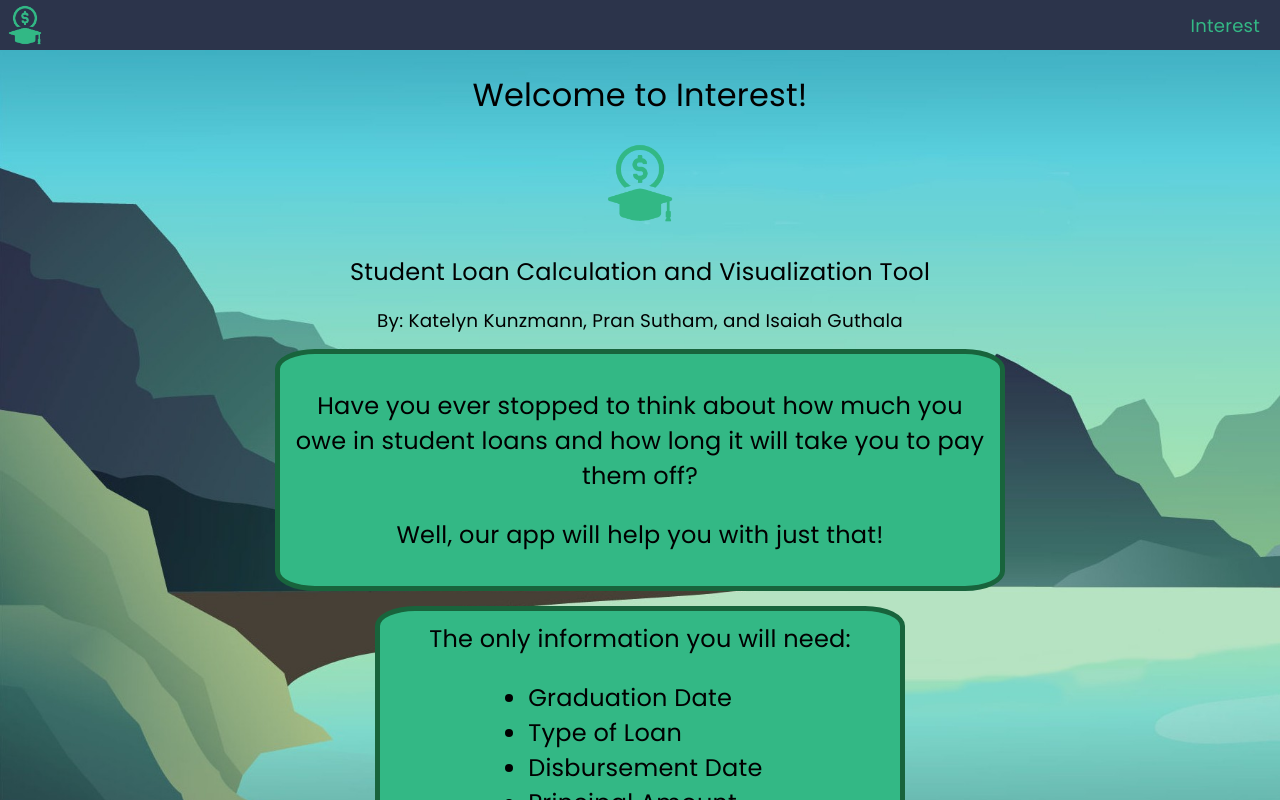
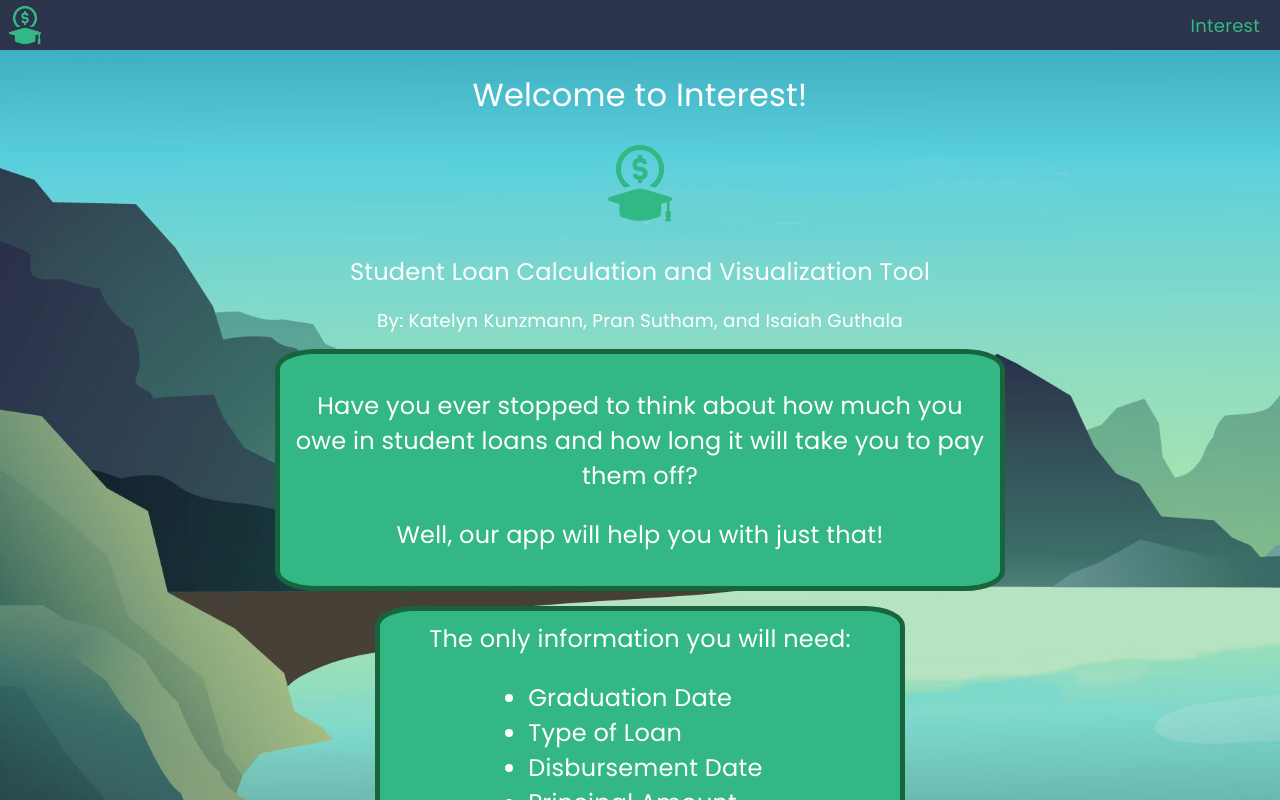
Before and after one commit to KatelynKunzmann/interest, a React (Create React App) app: page / in a window 1280 px wide. Shown: the top 800 px of the page. Built offline with nearby package versions, Linux system fonts and the light colour scheme.

Commit message:
final form

```diff
--- a/src/App.css
+++ b/src/App.css
@@ -29,7 +29,6 @@
   --h2-h3-bold: 300;
 
 
-  /* background: var(--navy); */
   font-family: 'Poppins',Helvetica,Arial,Lucida,sans-serif;
   font-style: normal;
   letter-spacing: 0.015rem;
@@ -54,14 +53,14 @@ main {
 }
 
 h1 {
-  color: forest-green;
+  color: white;
   font-weight: var(--h1-bold);
   text-align: center;
   margin-bottom: var(--small-spacing);
 }
 
 h2, h3 {
-  color: forest-green;
+  color: white;
   font-weight: var(--h2-h3-bold);
   text-align: center;
   margin-bottom: var(--small-spacing);
@@ -73,7 +72,7 @@ h3 {
 }
 
 section, figure {
-  color: forest-green;
+  color: white;
   text-align: center;
   font-size: 1.5rem;
   margin-bottom: var(--small-spacing);
```
